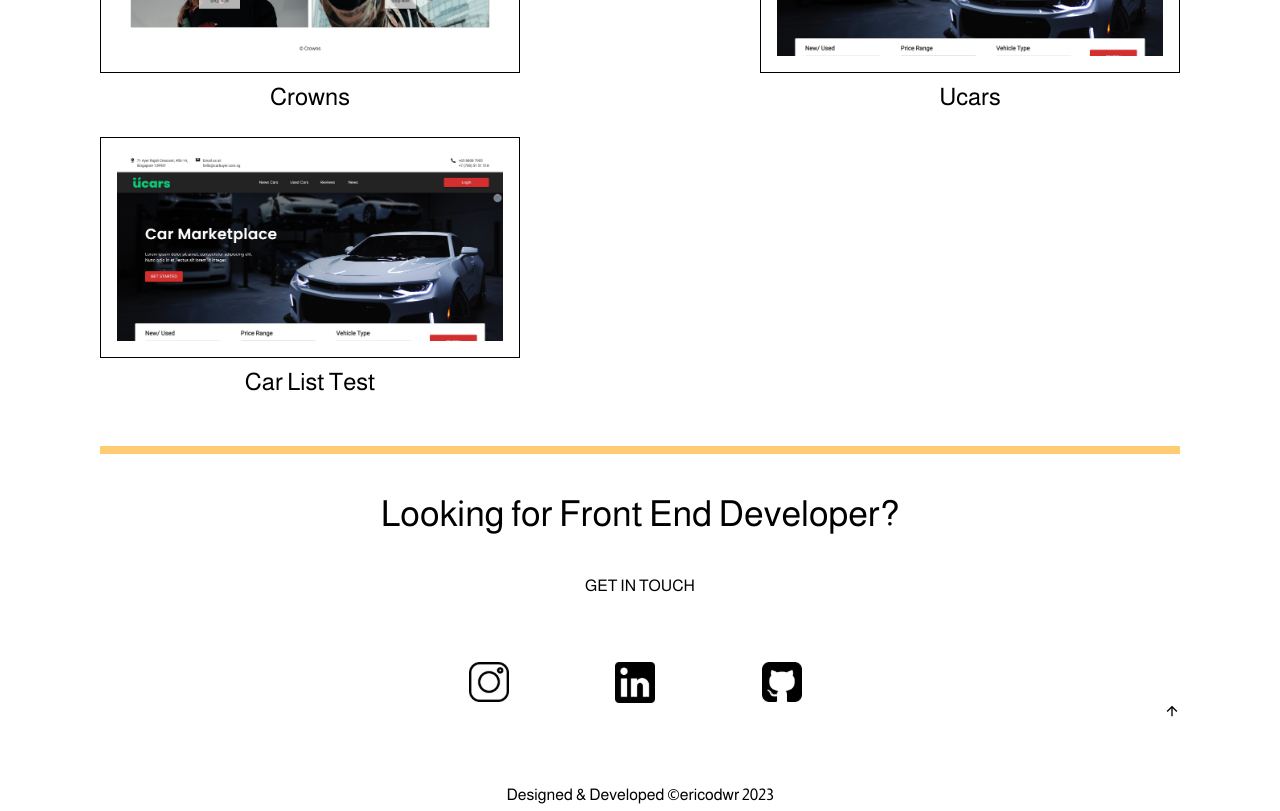
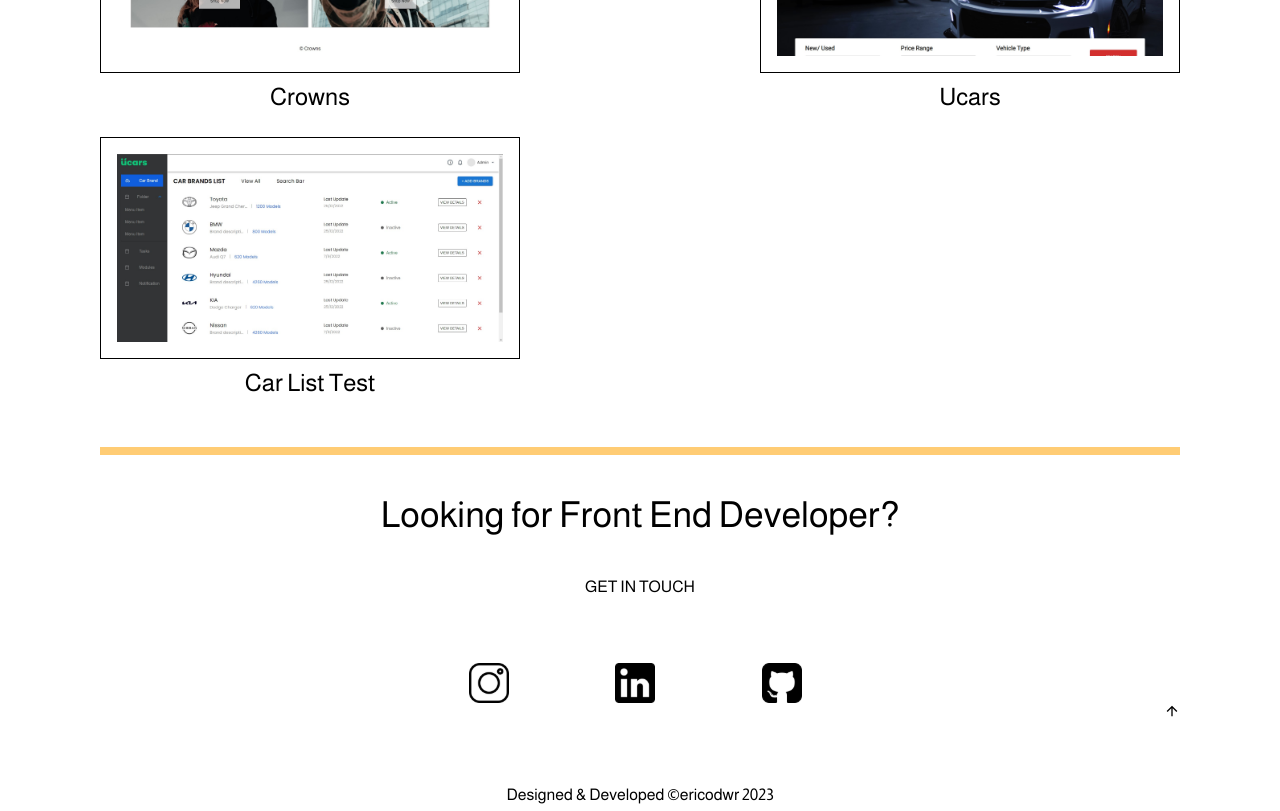
Before and after one commit to ericodwr/portfolio, a Next.js app: page / in a window 1280 px wide. Shown: the part 1400-2211 px from the top of the page. Built offline with nearby package versions, Linux system fonts and the light colour scheme.

Commit message:
another fixing

```diff
--- a/app/data.js
+++ b/app/data.js
@@ -37,7 +37,7 @@ const projectsData = [
   },
   {
     id: 'carlist',
-    imageProject: '/projects/ucars.jpg',
+    imageProject: '/projects/carlist.jpg',
     title: ' Car List test',
     description: `Car List is a Web App about databases that contains list of cars.Car List is developed using React.JS, for the style using Material UI and last for the databases using simple json-server and fetch it to Redux State. Car List is admin site only, so the admin could create, update, read, and delete or as we known it CRUD.`,
     left: true,
```
